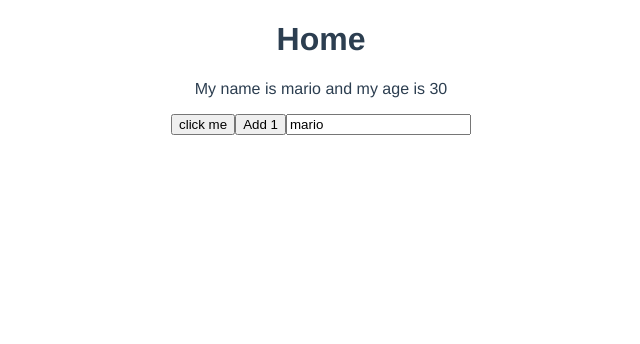
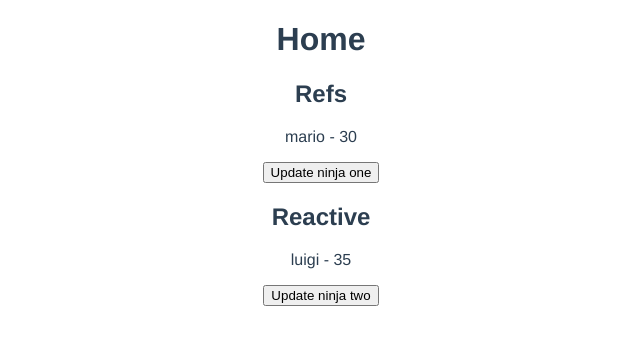
Before and after one commit to hohohovip1/Vue-basic, a Vue app: page / in a window 1280 px wide. Shown: the top 344 px of the page, without its empty margins (319-959 px from the left). Built offline with nearby package versions, Linux system fonts and the light colour scheme.

Commit message:
working with ref and reactive

```diff
--- a/src/views/Home.vue
+++ b/src/views/Home.vue
@@ -1,10 +1,12 @@
 <template>
   <div class="home">
     <h1>Home</h1>
-    <p>My name is {{ name }} and my age is {{ age }}</p>
-    <button @click="handleClick">click me</button>
-    <button @click="age++">Add 1</button>
-    <input type="text" v-model="name" />
+    <h2>Refs</h2>
+    <p>{{ ninjaOne.name }} - {{ ninjaOne.age }}</p>
+    <button @click="updateNinjaOne">Update ninja one</button>
+    <h2>Reactive</h2>
+    <p>{{ ninjaTwo.name }} - {{ ninjaTwo.age }}</p>
+    <button @click="updateNinjaTwo">Update ninja two</button>
   </div>
 </template>
 
@@ -14,17 +16,21 @@
 export default {
   name: 'Home',
   setup() {
-    const name = ref('mario');
-    const age = ref(30);
+    const ninjaOne = ref({ name: 'mario', age: 30 });
+    const ninjaTwo = reactive({ name: 'luigi', age: 35 });
 
-    const handleClick = () => {
-      name.value = 'luigi';
-      age.value = 35;
+    const updateNinjaOne = () => {
+      ninjaOne.value.age = 40;
+    };
+
+    const updateNinjaTwo = () => {
+      ninjaTwo.age = 40;
     };
     return {
-      name,
-      age,
-      handleClick,
+      ninjaOne,
+      updateNinjaOne,
+      ninjaTwo,
+      updateNinjaTwo,
     };
   },
 };
```
